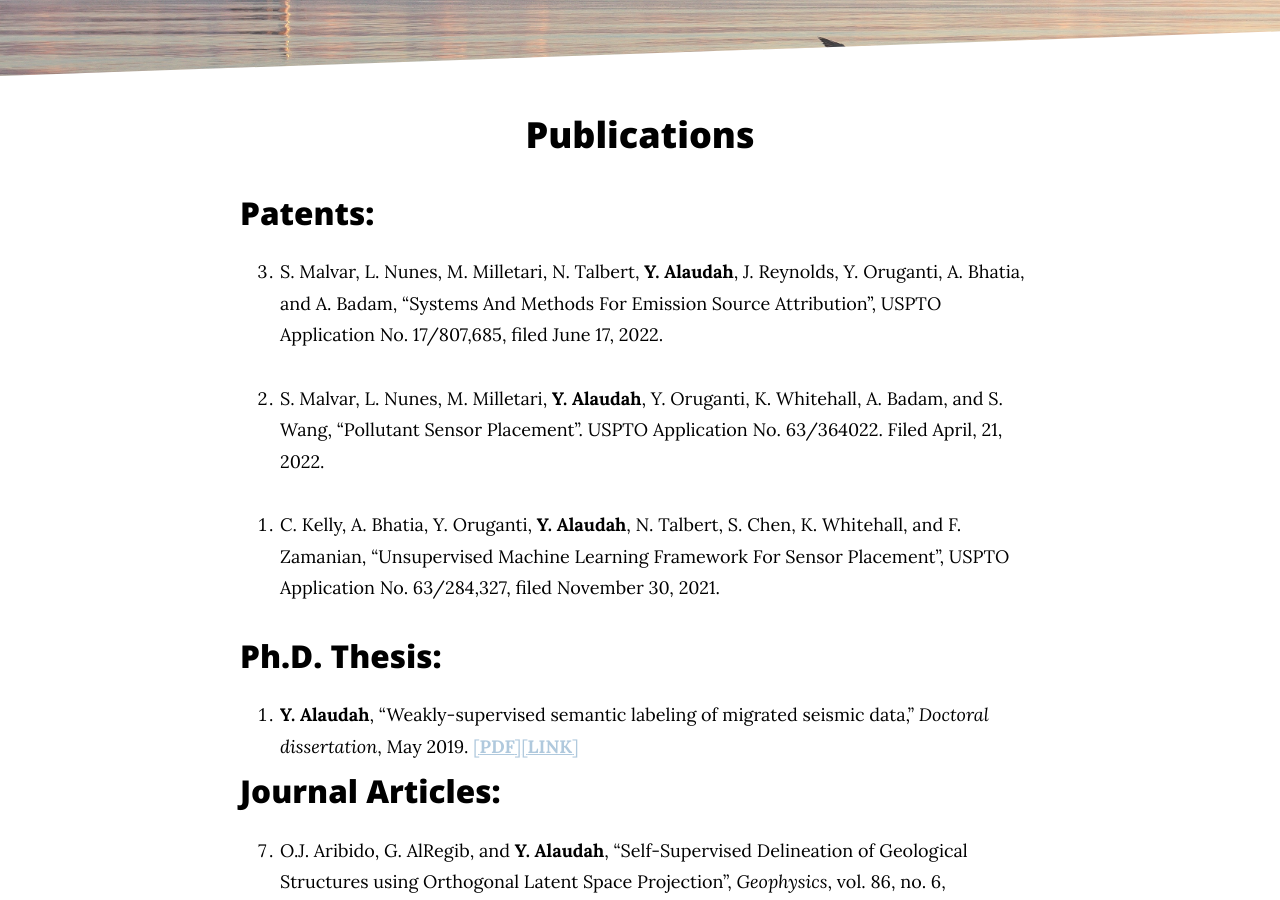
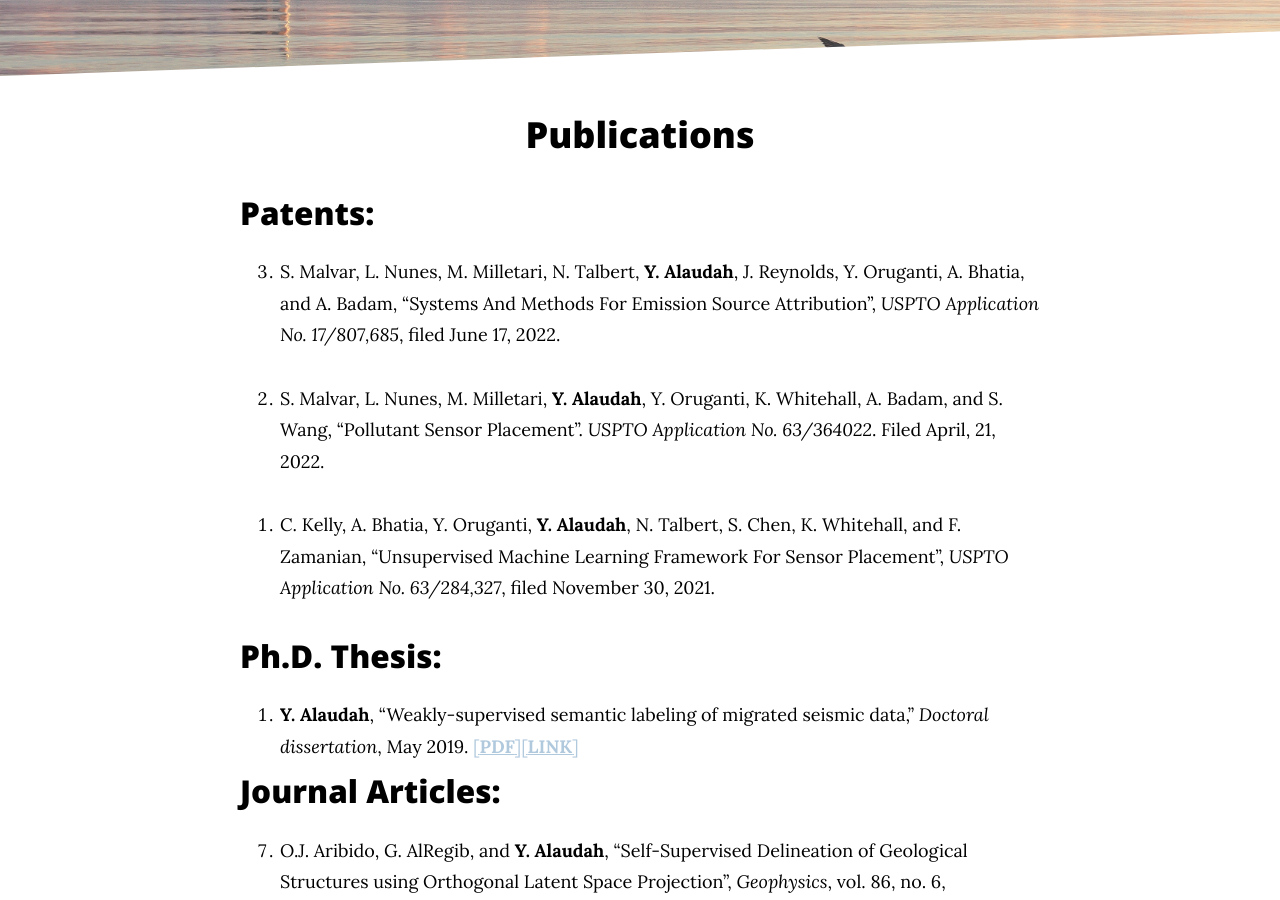
Before and after one commit to yalaudah/yalaudah.github.io, a Jekyll site: the page built from publications.md, in a window 1280 px wide and 900 px high, scrolled down 406 px. Built offline with Jekyll 4.4.1, drawn with Linux system fonts in a browser that asks for light colours; nearby versions of some CDN libraries; some web fonts are replaced.

Commit message:
formtting update

```diff
--- a/publications.md
+++ b/publications.md
@@ -9,15 +9,17 @@ title: Publications
 
 {:reversed="reversed"}
 
-1. S. Malvar, L. Nunes, M. Milletari, N. Talbert, **Y. Alaudah**, J. Reynolds, Y. Oruganti, A. Bhatia, and A. Badam, "Systems And Methods For Emission Source Attribution", USPTO Application No. 17/807,685, filed June 17, 2022.
+1. S. Malvar, L. Nunes, M. Milletari, N. Talbert, **Y. Alaudah**, J. Reynolds, Y. Oruganti, A. Bhatia, and A. Badam, "Systems And Methods For Emission Source Attribution", *USPTO Application No. 17/807,685*, filed June 17, 2022.
 
-2. S. Malvar, L. Nunes, M. Milletari, **Y. Alaudah**, Y. Oruganti, K. Whitehall, A. Badam, and S. Wang, "Pollutant Sensor Placement". USPTO Application No. 63/364022. Filed April, 21, 2022.
+2. S. Malvar, L. Nunes, M. Milletari, **Y. Alaudah**, Y. Oruganti, K. Whitehall, A. Badam, and S. Wang, "Pollutant Sensor Placement". *USPTO Application No. 63/364022*. Filed April, 21, 2022.
 
-3. C. Kelly, A. Bhatia, Y. Oruganti, **Y. Alaudah**, N. Talbert, S. Chen, K. Whitehall, and F. Zamanian, "Unsupervised Machine Learning Framework For Sensor Placement", USPTO Application No. 63/284,327, filed November 30, 2021.
+3. C. Kelly, A. Bhatia, Y. Oruganti, **Y. Alaudah**, N. Talbert, S. Chen, K. Whitehall, and F. Zamanian, "Unsupervised Machine Learning Framework For Sensor Placement", *USPTO Application No. 63/284,327*, filed November 30, 2021.
+
 
 ### Ph.D. Thesis:
 
 1. **Y. Alaudah**, “Weakly-supervised semantic labeling of migrated seismic data,” *Doctoral dissertation*, May 2019. [[**PDF**]](assets/files/thesis.pdf)[[**LINK**]](https://smartech.gatech.edu/handle/1853/61719)
+
 
 ### Journal Articles:
 
```
